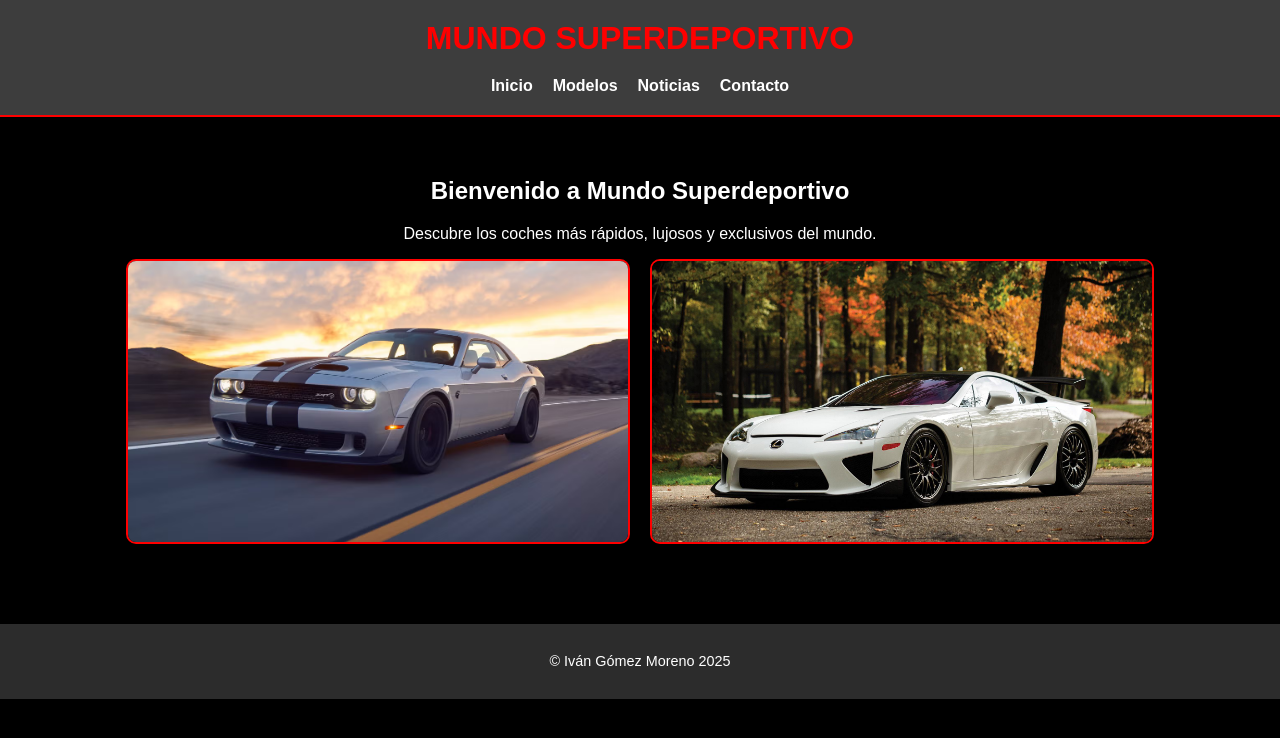
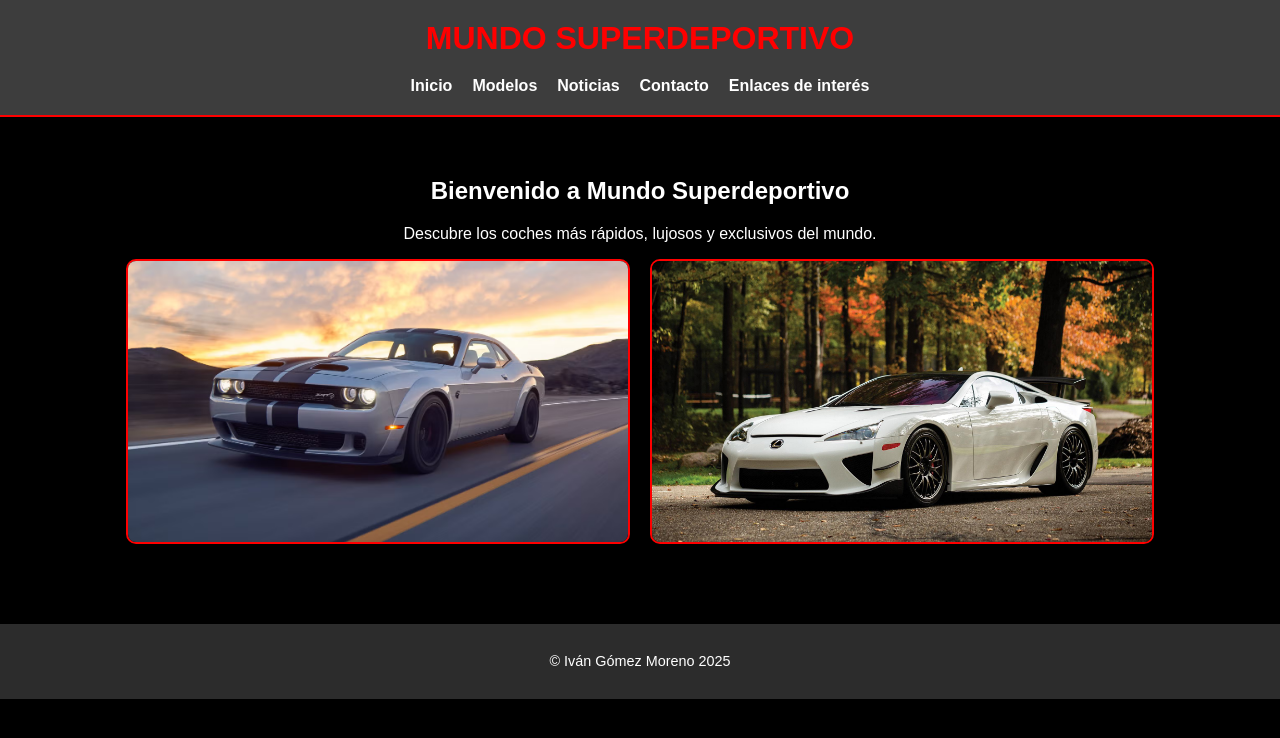
Before and after one commit to IvanGomez8/IvanGomez8.github.io, a plain HTML site: page index.html in a window 1280 px wide. Drawn offline with Linux system fonts and the light colour scheme.

Commit message:
Add files via upload

```diff
--- a/index.html
+++ b/index.html
@@ -34,6 +34,9 @@
       <li>
       <a href="../Mundo_Superdeportivo/contacto.html">Contacto</a>
       </li>
+      <li>
+      <a href="../Mundo_Superdeportivo/Enlaces_interes.html">Enlaces de interés</a>
+      </li>
       </ol>
     </nav>
   </header>
```
